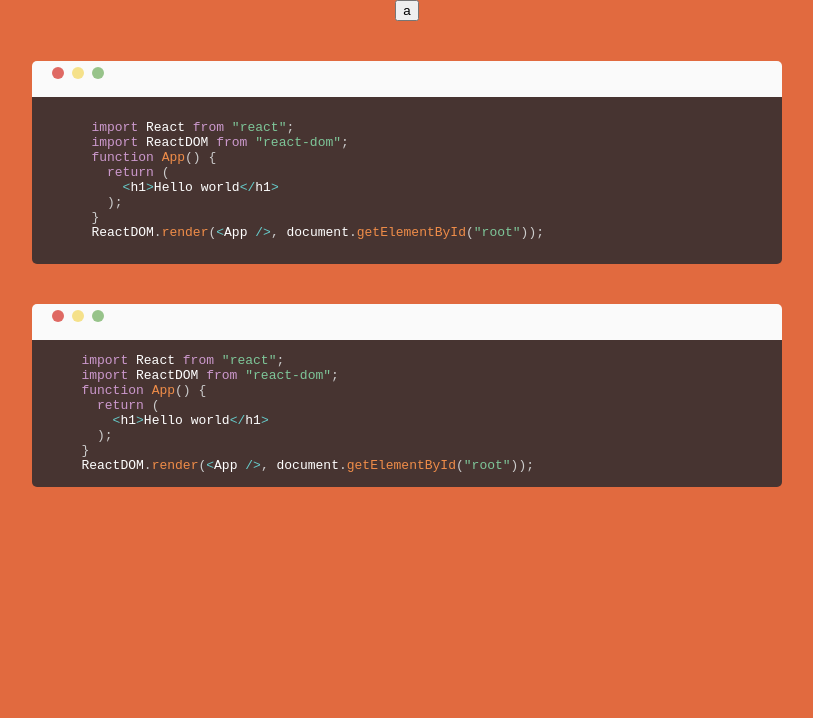
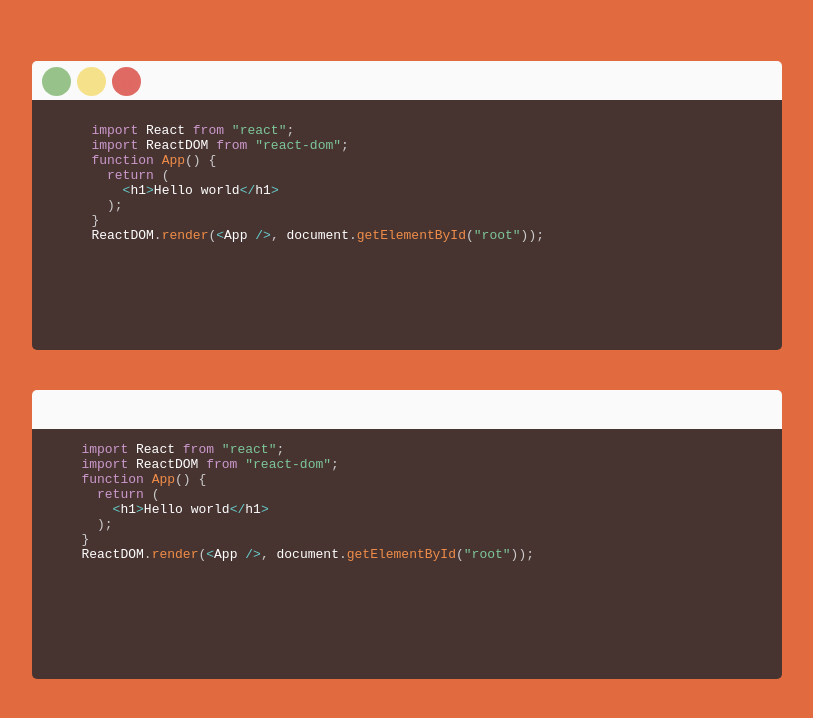
Before and after one commit to minhtien2152/formalspecification, a React (Create React App) app: page / in a window 1280 px wide. Shown: the top 718 px of the page, without its empty margins (233-1046 px from the left). Built offline with nearby package versions, Linux system fonts and the light colour scheme.

Commit message:
add buttons

```diff
--- a/package.json
+++ b/package.json
@@ -3,6 +3,7 @@
   "version": "0.1.0",
   "private": true,
   "dependencies": {
+    "@fortawesome/fontawesome-free": "^5.15.3",
     "@testing-library/jest-dom": "^5.11.4",
     "@testing-library/react": "^11.1.0",
     "@testing-library/user-event": "^12.1.10",
--- a/src/App.js
+++ b/src/App.js
@@ -1,5 +1,5 @@
-import React, { useState } from "react";
-
+import React, { useRef, useState } from "react";
+import "@fortawesome/fontawesome-free/css/all.css";
 import Editor from "react-simple-code-editor";
 import dedent from "dedent";
 import { highlight, languages } from "prismjs/components/prism-core";
@@ -7,10 +7,12 @@ import "prismjs/components/prism-clike";
 import "prismjs/components/prism-javascript";
 import "prismjs/components/prism-markup";
 //import "./styles.css";
+import fs from "fs";
 import "./codeEditor.css";
 import { generator } from "./separator";
 import CodeEditor from "./CodeEditor";
 const App = () => {
+  const ref = useRef();
   const [code, setCode] = useState(dedent`
   import React from "react";
   import ReactDOM from "react-dom";
@@ -21,12 +23,53 @@ const App = () => {
   }
   ReactDOM.render(<App />, document.getElementById("root"));
   `);
+
   const [result, setResult] = useState("");
+
+  const fileChangeHandler = (e) => {
+    const reader = new FileReader();
+    reader.onload = function (e) {
+      setCode(e.target.result);
+    };
+    console.log(e.target.files);
+    reader.readAsText(e.target.files[0]);
+  };
+
+  const handleOpenFile = () => {
+    ref.current.click();
+  };
+  const handleClose = () => {
+    window.close();
+  };
+  const handleNew = () => {
+    setCode("");
+  };
+
+  const renderHeadBar = () => {
+    return (
+      <>
+        <span class="control" onClick={handleNew}>
+          <i class="fas fa-file"></i>
+        </span>
+        <span class="control" onClick={handleOpenFile}>
+          <i class="fas fa-folder-open"></i>
+        </span>
+        <span class="control" onClick={handleClose}>
+          <i class="fas fa-times"></i>
+        </span>
+      </>
+    );
+  };
 
   return (
     <main className="container">
-      <button onClick={() => console.log(code)}>a</button>
-      <CodeEditor>
+      <input
+        ref={ref}
+        type="file"
+        style={{ visibility: "hidden" }}
+        onChange={fileChangeHandler}
+      />
+      <CodeEditor headbar={renderHeadBar}>
         <Editor
           placeholder="Type some code…"
           value={code}
--- a/src/CodeEditor.js
+++ b/src/CodeEditor.js
@@ -1,13 +1,9 @@
 import React from "react";
 import "./codeEditor.css";
-const CodeEditor = ({ children }) => {
+const CodeEditor = ({ children, headbar }) => {
   return (
     <div class="code-editor">
-      <div className="head-bar">
-        <span class="control"></span>
-        <span class="control"></span>
-        <span class="control"></span>
-      </div>
+      <div className="head-bar">{headbar && headbar()}</div>
       <div className="content">
         <pre className="line-numbers">{children}</pre>
       </div>
--- a/src/codeEditor.css
+++ b/src/codeEditor.css
@@ -33,7 +33,7 @@ main {
   text-align: center;
   position: relative;
   width: 750px;
-  height: 30px;
+  height: 33px;
   background-color: #fafafa;
   border-radius: 5px 5px 0 0;
   -moz-border-radius: 5px 5px 0 0;
@@ -51,7 +51,7 @@ main {
   -moz-box-sizing: border-box;
   -o-box-sizing: border-box;
   -webkit-box-sizing: border-box;
-
+  min-height: 250px;
   width: 750px;
   text-align: left;
   background-color: #473431;
@@ -78,14 +78,14 @@ main {
   -webkit-border-radius: 5px 5px 0 0;
 } */
 
-.code-editor span.control:before {
+.code-editor span.control {
   box-sizing: border-box;
   -moz-box-sizing: border-box;
   -o-box-sizing: border-box;
   -webkit-box-sizing: border-box;
 
   position: absolute;
-  z-index: 1;
+
   -webkit-transition: all 0.5s ease-in-out;
   -moz-transition: wall 0.5s ease-in-out;
   -o-transition: all 0.5s ease-in-out;
@@ -94,25 +94,40 @@ main {
   left: 5px;
   z-index: 2;
   padding: 6px;
-  border-radius: 20px;
+  height: 29px;
+  width: 29px;
+  text-align: center;
+
+  margin-left: 5px;
+  border-radius: 50%;
   -moz-border-radius: 20px;
   -o-border-radius: 20px;
   -webkit-border-radius: 20px;
 }
 
-.code-editor span.control:nth-child(1):before {
-  margin-left: 15px;
-  background-color: #df6963;
+.code-editor span.control i {
+  margin: auto 0;
 }
 
-.code-editor span.control:nth-child(2):before {
-  margin-left: 35px;
+.code-editor span.control:nth-child(1) {
+  margin-left: 5px;
+  color: #97c38a;
+  background-color: #97c38a;
+}
+
+.code-editor span.control:nth-child(2) {
+  margin-left: 40px;
+  color: #f5e18a;
   background-color: #f5e18a;
 }
 
-.code-editor span.control:nth-child(3):before {
-  margin-left: 55px;
-  background-color: #97c38a;
+.code-editor span.control:nth-child(3) {
+  margin-left: 75px;
+  color: #df6963;
+  background-color: #df6963;
+}
+.code-editor span.control:hover {
+  color: white;
 }
 
 /* -- iPad Screen -- */
```
Also changed, not shown: 1 other file (tests, documents, lock files or other folders).
